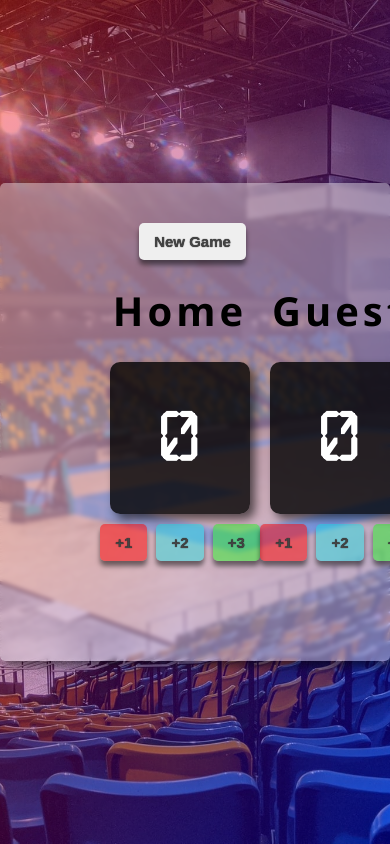
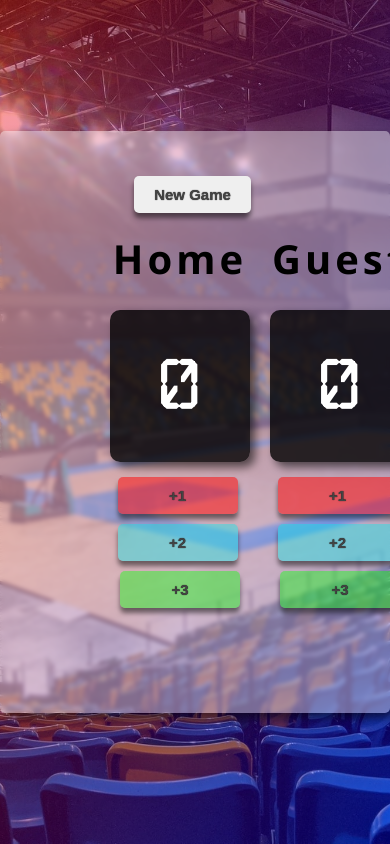
Before and after one commit to basit-h/BasketBall-Scoreboard, a plain HTML site: page inde.html in a window 390 px wide. Shown: the top 844 px of the page. Drawn offline with Linux system fonts and the light colour scheme.

Commit message:
Verson 1.1 fixed buttons of mobile screens

```diff
--- a/css/styles.css
+++ b/css/styles.css
@@ -100,3 +100,13 @@ body{
         margin: 10px;
     }
 }
+
+@media(max-width: 700px){
+    .btn{
+        display: inline-block;
+        width: 75%;
+        margin: 5px auto;}
+    .btn-new{
+        width: 30%;
+    }
+}
```
